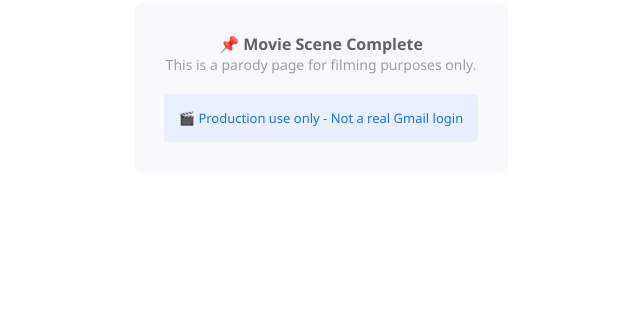
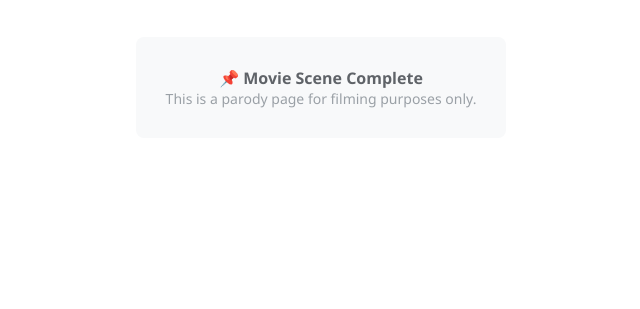
Before and after one commit to elcyoleysi-dev/gparody, a website: page public/success.html in a window 1280 px wide. Shown: the part 491-800 px from the top of the page, without its empty margins (319-959 px from the left). Drawn offline with Linux system fonts and the light colour scheme.

Commit message:
Update success.html

```diff
--- a/public/success.html
+++ b/public/success.html
@@ -21,9 +21,6 @@
                 <div style="margin-top: 40px; background: #f8f9fa; padding: 30px; border-radius: 8px;">
                     <p style="color: #5f6368;">📌 <strong>Movie Scene Complete</strong></p>
                     <p style="color: #9aa0a6; font-size: 14px;">This is a parody page for filming purposes only.</p>
-                    <div style="margin-top: 20px; padding: 15px; background: #e8f0fe; border-radius: 4px;">
-                        <p style="color: #1a73e8; font-size: 13px;">🎬 Production use only - Not a real Gmail login</p>
-                    </div>
                 </div>
             </div>
         </div>
```
